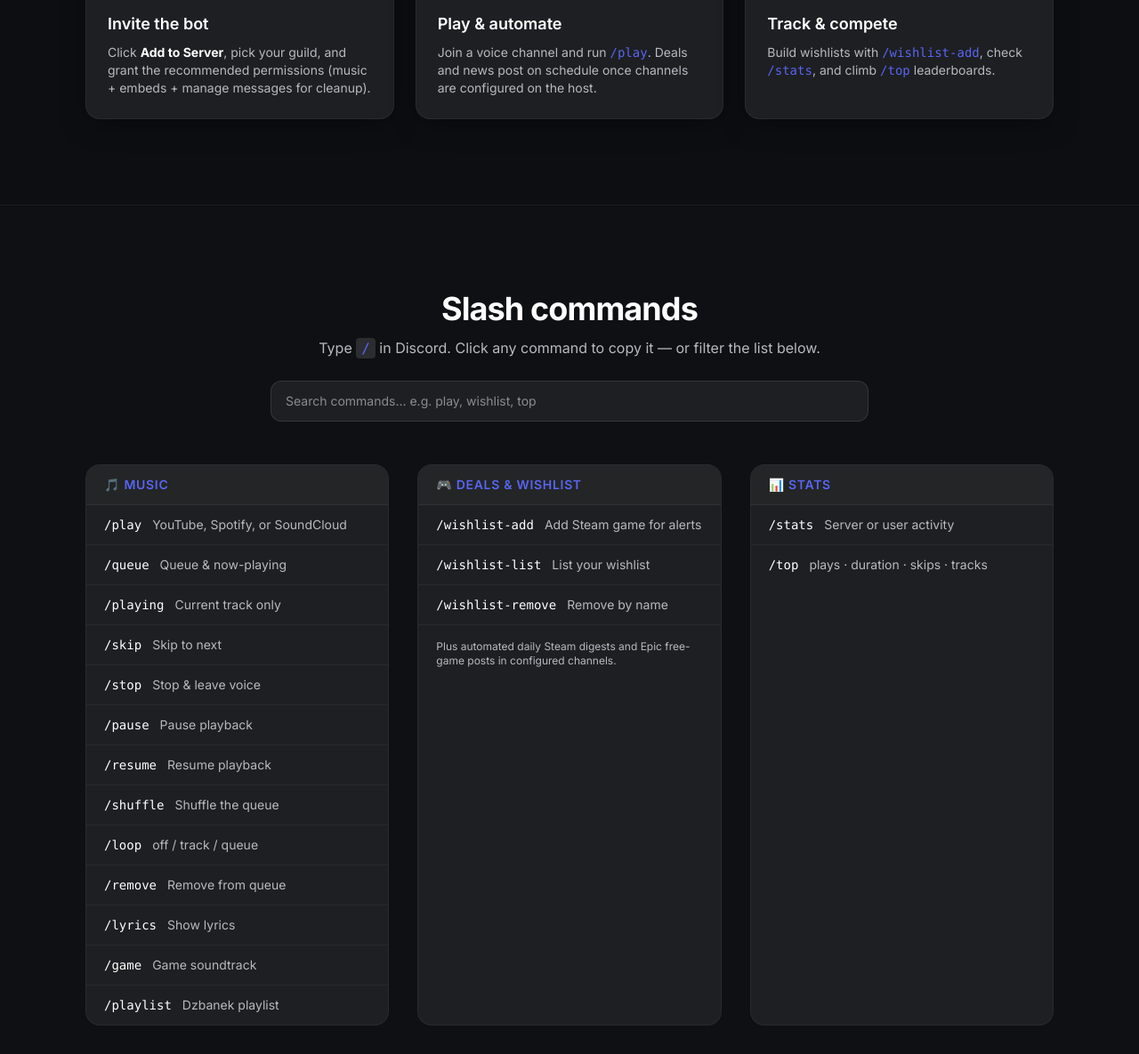
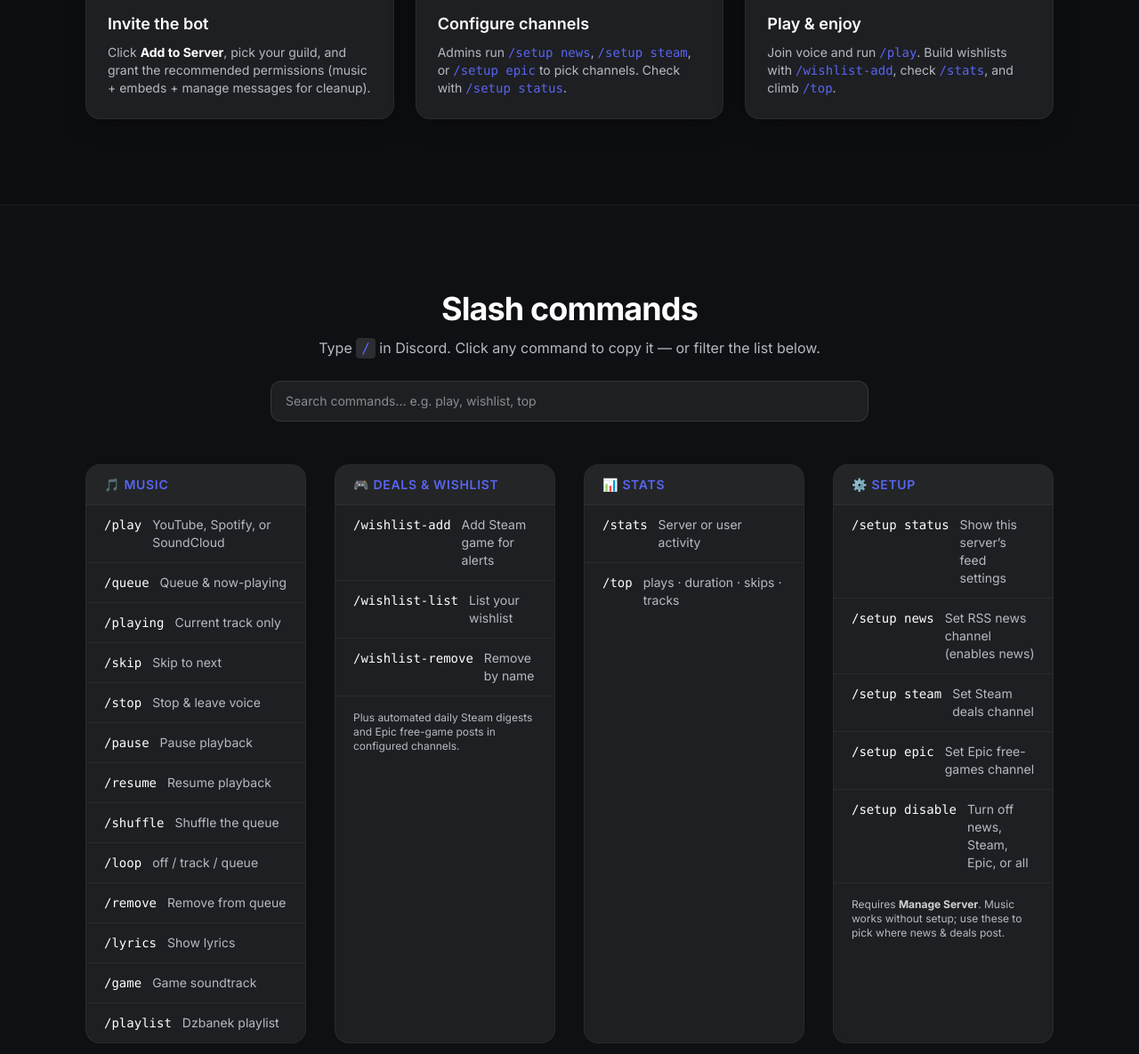
Before and after one commit to KingVojtas/dzbanek-bot-website, a plain HTML site: page index.html in a window 1280 px wide. Shown: the part 1755-2940 px from the top of the page at 89% size. Drawn offline with nearby package versions, Linux system fonts and the light colour scheme; no server answers.

Commit message:
Document /setup slash commands on the landing page.
Add a Setup command group (status, news, steam, epic, disable), bump
slash-command count to 19, and mention setup in How it works and FAQ.

```diff
--- a/index.html
+++ b/index.html
@@ -562,10 +562,12 @@
                 class="mb-4 flex h-10 w-10 items-center justify-center rounded-full bg-discord-blurple text-sm font-bold"
                 >2</span
               >
-              <h3 class="text-lg font-semibold">Play &amp; automate</h3>
+              <h3 class="text-lg font-semibold">Configure channels</h3>
               <p class="mt-2 text-sm text-discord-muted">
-                Join a voice channel and run <code class="text-discord-blurple">/play</code>. Deals
-                and news post on schedule once channels are configured on the host.
+                Admins run <code class="text-discord-blurple">/setup news</code>,
+                <code class="text-discord-blurple">/setup steam</code>, or
+                <code class="text-discord-blurple">/setup epic</code> to pick channels.
+                Check with <code class="text-discord-blurple">/setup status</code>.
               </p>
             </li>
             <li
@@ -575,11 +577,12 @@
                 class="mb-4 flex h-10 w-10 items-center justify-center rounded-full bg-discord-blurple text-sm font-bold"
                 >3</span
               >
-              <h3 class="text-lg font-semibold">Track &amp; compete</h3>
+              <h3 class="text-lg font-semibold">Play &amp; enjoy</h3>
               <p class="mt-2 text-sm text-discord-muted">
-                Build wishlists with <code class="text-discord-blurple">/wishlist-add</code>, check
+                Join voice and run <code class="text-discord-blurple">/play</code>. Build wishlists
+                with <code class="text-discord-blurple">/wishlist-add</code>, check
                 <code class="text-discord-blurple">/stats</code>, and climb
-                <code class="text-discord-blurple">/top</code> leaderboards.
+                <code class="text-discord-blurple">/top</code>.
               </p>
             </li>
           </ol>
@@ -607,7 +610,7 @@
             </div>
           </div>
 
-          <div class="mt-12 grid gap-8 lg:grid-cols-3">
+          <div class="mt-12 grid gap-8 sm:grid-cols-2 xl:grid-cols-4">
             <!-- Music -->
             <div
               class="reveal reveal-delay-1 rounded-2xl border border-white/5 bg-discord-card overflow-hidden"
@@ -721,6 +724,43 @@
                 </li>
               </ul>
             </div>
+
+            <!-- Setup (admin) -->
+            <div
+              class="reveal reveal-delay-4 rounded-2xl border border-white/5 bg-discord-card overflow-hidden"
+            >
+              <div class="border-b border-white/5 bg-discord-elevated/40 px-5 py-3">
+                <h3 class="text-sm font-semibold uppercase tracking-wider text-discord-blurple">
+                  ⚙️ Setup
+                </h3>
+              </div>
+              <ul class="divide-y divide-white/5 text-sm">
+                <li class="cmd-row flex flex-col gap-0.5 px-5 py-3 sm:flex-row sm:items-baseline sm:gap-3" data-cmd="/setup status" role="button" tabindex="0" title="Click to copy">
+                  <code class="shrink-0 font-mono text-white">/setup status</code>
+                  <span class="text-discord-muted">Show this server’s feed settings</span>
+                </li>
+                <li class="cmd-row flex flex-col gap-0.5 px-5 py-3 sm:flex-row sm:items-baseline sm:gap-3" data-cmd="/setup news" role="button" tabindex="0" title="Click to copy">
+                  <code class="shrink-0 font-mono text-white">/setup news</code>
+                  <span class="text-discord-muted">Set RSS news channel (enables news)</span>
+                </li>
+                <li class="cmd-row flex flex-col gap-0.5 px-5 py-3 sm:flex-row sm:items-baseline sm:gap-3" data-cmd="/setup steam" role="button" tabindex="0" title="Click to copy">
+                  <code class="shrink-0 font-mono text-white">/setup steam</code>
+                  <span class="text-discord-muted">Set Steam deals channel</span>
+                </li>
+                <li class="cmd-row flex flex-col gap-0.5 px-5 py-3 sm:flex-row sm:items-baseline sm:gap-3" data-cmd="/setup epic" role="button" tabindex="0" title="Click to copy">
+                  <code class="shrink-0 font-mono text-white">/setup epic</code>
+                  <span class="text-discord-muted">Set Epic free-games channel</span>
+                </li>
+                <li class="cmd-row flex flex-col gap-0.5 px-5 py-3 sm:flex-row sm:items-baseline sm:gap-3" data-cmd="/setup disable" role="button" tabindex="0" title="Click to copy">
+                  <code class="shrink-0 font-mono text-white">/setup disable</code>
+                  <span class="text-discord-muted">Turn off news, Steam, Epic, or all</span>
+                </li>
+              </ul>
+              <div class="border-t border-white/5 px-5 py-4 text-xs text-discord-muted">
+                Requires <strong class="text-white/80">Manage Server</strong>. Music works without setup;
+                use these to pick where news &amp; deals post.
+              </div>
+            </div>
           </div>
         </div>
       </section>
@@ -761,7 +801,7 @@
           <dl class="mt-6 grid grid-cols-2 gap-4 sm:gap-6 lg:grid-cols-4">
             <div class="reveal reveal-delay-1 rounded-2xl border border-white/5 bg-discord-card px-4 py-8 text-center shadow-card sm:px-6">
               <div class="text-2xl" aria-hidden="true">⚡</div>
-              <dd class="mt-2 text-4xl font-extrabold tracking-tight sm:text-5xl" data-count="18">0</dd>
+              <dd class="mt-2 text-4xl font-extrabold tracking-tight sm:text-5xl" data-count="19">0</dd>
               <dt class="mt-2 text-xs font-medium uppercase tracking-wider text-discord-muted sm:text-sm">Slash commands</dt>
             </div>
             <div class="reveal reveal-delay-2 rounded-2xl border border-white/5 bg-discord-card px-4 py-8 text-center shadow-card sm:px-6">
@@ -835,6 +875,22 @@
             </details>
             <details class="faq-item group rounded-2xl border border-white/5 bg-discord-card px-5 py-4">
               <summary class="cursor-pointer list-none font-medium text-discord-muted transition group-open:text-white flex items-center justify-between gap-3">
+                How do I set news or deals channels?
+                <span class="text-discord-blurple text-lg leading-none">+</span>
+              </summary>
+              <p class="mt-3 text-sm leading-relaxed text-discord-muted">
+                Server admins (Manage Server) use
+                <code class="text-white">/setup news</code>,
+                <code class="text-white">/setup steam</code>, or
+                <code class="text-white">/setup epic</code> and pick a text channel.
+                <code class="text-white">/setup status</code> shows current settings;
+                <code class="text-white">/setup disable</code> turns a feed off.
+                Music works without any setup. You can also use the
+                <a href="admin.html" class="text-discord-blurple hover:underline">Admin</a> web UI when the API is running.
+              </p>
+            </details>
+            <details class="faq-item group rounded-2xl border border-white/5 bg-discord-card px-5 py-4">
+              <summary class="cursor-pointer list-none font-medium text-discord-muted transition group-open:text-white flex items-center justify-between gap-3">
                 Invite vs self-host?
                 <span class="text-discord-blurple text-lg leading-none">+</span>
               </summary>
@@ -842,8 +898,9 @@
                 Use <strong class="text-white">Add to Server</strong> for the public instance, or self-host
                 from
                 <a href="https://github.com/KingVojtas/dzbanek-bot" class="text-discord-blurple hover:underline" target="_blank" rel="noopener noreferrer">GitHub</a>
-                with your own token and config. Admins can set channels on the
-                <a href="admin.html" class="text-discord-blurple hover:underline">Admin</a> page when the API is running.
+                with your own token and config. Admins configure channels with
+                <code class="text-white">/setup</code> or the
+                <a href="admin.html" class="text-discord-blurple hover:underline">Admin</a> page.
               </p>
             </details>
           </div>
```
